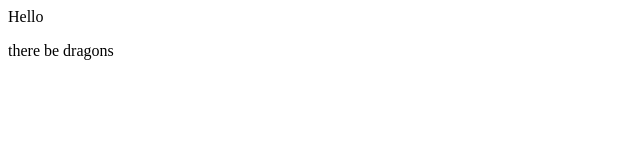
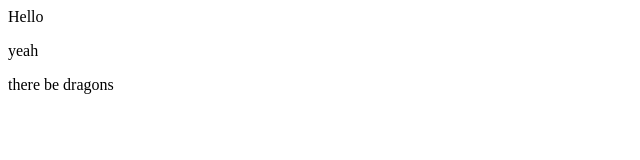
Before and after one commit to iklug/demo-repo2, a plain HTML site: page index.html in a window 1280 px wide. Shown: the whole page, without its empty margins (0-640 px from the left). Drawn offline with Linux system fonts and the light colour scheme.

Commit message:
adding everything back

```diff
--- a/index.html
+++ b/index.html
@@ -1,2 +1,3 @@
 <div>Hello</div>
+<p>yeah</p>
 <p>there be dragons</p>
```
